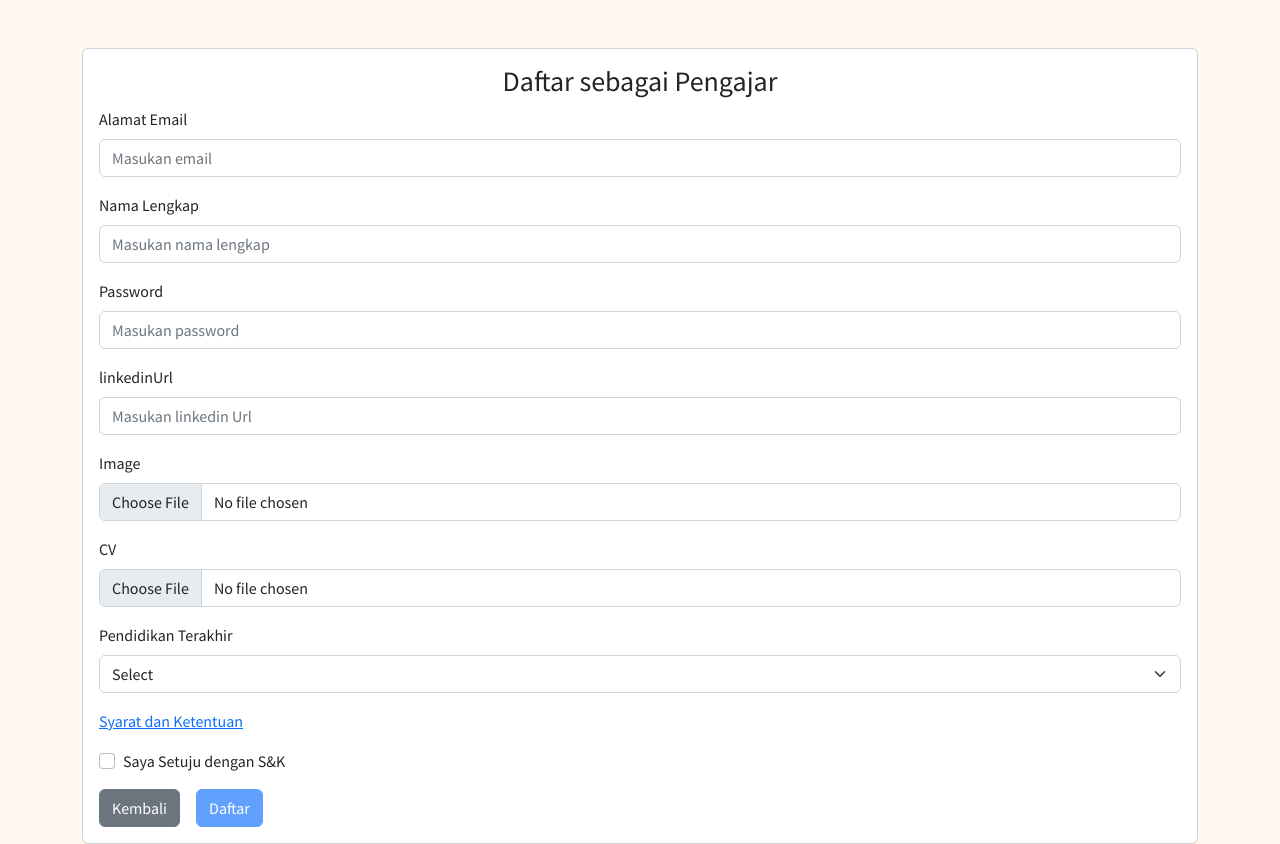
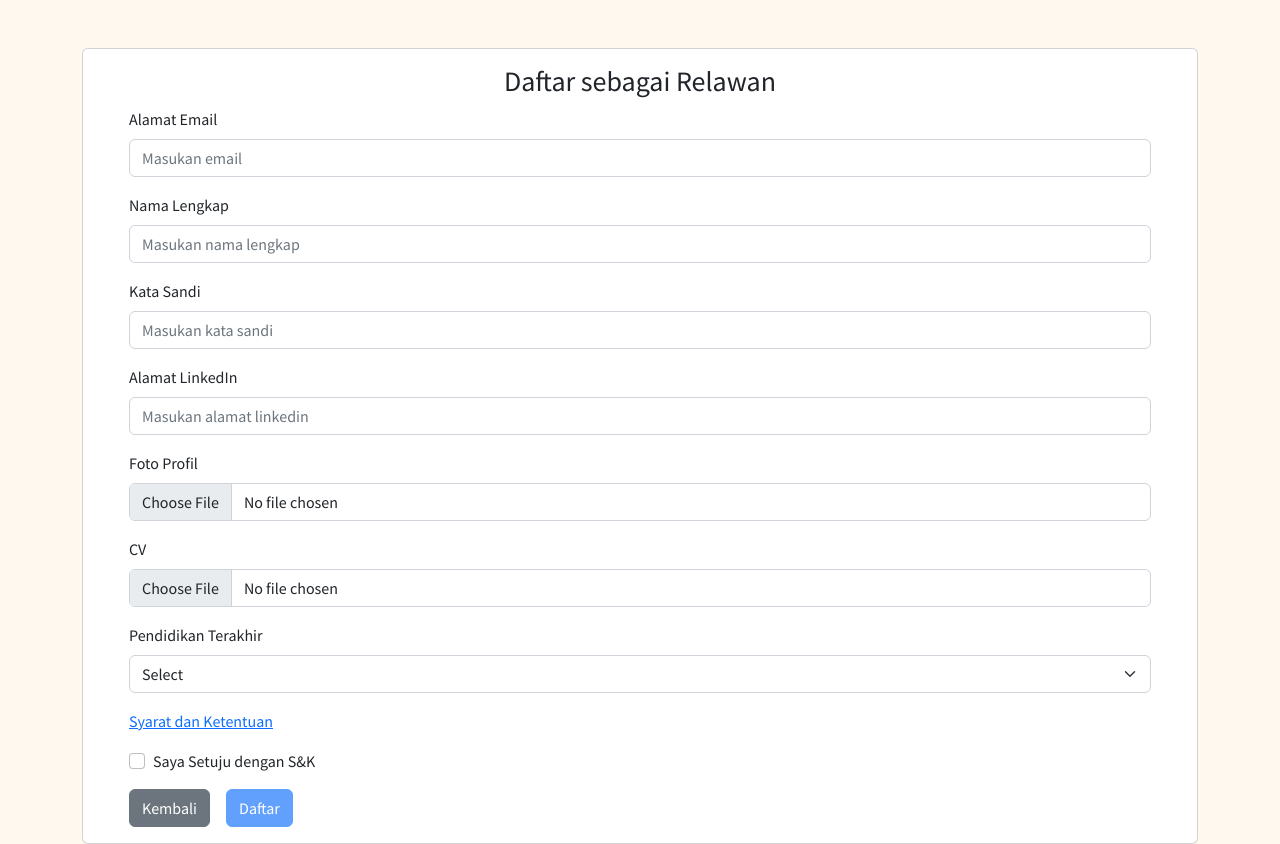
Before and after one commit to RizkyFadhilla/rumah-sandar-client, a React (Create React App) app in the folder rumah-sandar-app/: page /register in a window 1280 px wide. Built offline with nearby package versions, Linux system fonts and the light colour scheme; what agora-rtc-sdk-ng would draw is missing.

Commit message:
add conditional detail

```diff
--- a/rumah-sandar-app/src/components/ContentLandingPage.js
+++ b/rumah-sandar-app/src/components/ContentLandingPage.js
@@ -7,7 +7,7 @@ const ContentLandingPage = () => {
     <>
       <Container className="content-landing mt-5 shadow">
         <Row>
-          <Col className='col-8 mt-5'>
+          <Col className='col-8 mt-5' style={{ paddingLeft: "40px", paddingRight: "10px" }}>
             <h3><b>Selamat Datang di Rumah Sandar</b></h3>
             <h6><em>Tempat belajar untuk adik-adik yang berada di bawah naungan yayasan panti asuhan di seluruh Indonesia.</em></h6>
             <br></br>
@@ -22,7 +22,7 @@ const ContentLandingPage = () => {
               dari situasi mereka.
             </p>
           </Col>
-          <Col className="col-4">
+          <Col className="col-4" style={{ paddingRight: "20px" }}>
             <Image src={Logo} width={"350"} />
           </Col>
         </Row>
--- a/rumah-sandar-app/src/components/HeaderNavbar.js
+++ b/rumah-sandar-app/src/components/HeaderNavbar.js
@@ -180,6 +180,20 @@ const HeaderNavbar = () => {
             )} */}
                 {access_token && (
                 <NavDropdown title={username} id="navbarScrollingDropdown">
+                  {role === "orphan" &&
+                  <NavDropdown.Item
+                  href=""
+                  onClick={() => navigate('/detail-orphan/:id')}
+                >
+                  Profil Orphan
+                </NavDropdown.Item>}
+                  {role === "volunteer" &&
+                  <NavDropdown.Item
+                  href=""
+                  onClick={() => navigate('/detail-volunteer/:id')}
+                >
+                  Profil Relawan
+                </NavDropdown.Item>}
                 <NavDropdown.Item
                   href=""
                   onClick={logoutHandler}
--- /dev/null
+++ b/rumah-sandar-app/src/pages/DetailOrphan.js
@@ -0,0 +1,32 @@
+import { Container, ListGroup, Card } from 'react-bootstrap';
+import { useParams } from 'react-router-dom';
+
+const DetailOrphan = () => {
+  return (
+    <Container className="mt-5 text-center col-3" style={{ height: 500 }}>
+      <h3>Masuk Orphan</h3>
+      {/* <Card style={{ width: '18rem' }} className="shadow">
+        <Card.Header style={{ backgroundColor: '#ffbe76', color: 'white' }}>
+          <b>Detail Pengguna</b>
+        </Card.Header>
+        <Card.Body></Card.Body>
+        <ListGroup className="list-group-flush">
+          <ListGroup.Item>
+            <b>Nama Lengkap: </b>
+          </ListGroup.Item>
+          <ListGroup.Item>
+            <b>Email: </b>
+          </ListGroup.Item>
+          <ListGroup.Item>
+            <b>Pendidikan Terakhir: </b>
+          </ListGroup.Item>
+          <ListGroup.Item>
+            <b>LinkedIn: </b>
+          </ListGroup.Item>
+        </ListGroup>
+      </Card> */}
+    </Container>
+  );
+};
+
+export default DetailOrphan;
--- /dev/null
+++ b/rumah-sandar-app/src/pages/DetailVolunteer.js
@@ -0,0 +1,32 @@
+import { Container, ListGroup, Card } from 'react-bootstrap';
+import { useParams } from 'react-router-dom';
+
+const DetailVolunteer = () => {
+  return (
+    <Container className="mt-5 text-center col-3" style={{ height: 500 }}>
+      <h3>Masuk Volunteer</h3>
+      {/* <Card style={{ width: '18rem' }} className="shadow">
+        <Card.Header style={{ backgroundColor: '#ffbe76', color: 'white' }}>
+          <b>Detail Pengguna</b>
+        </Card.Header>
+        <Card.Body></Card.Body>
+        <ListGroup className="list-group-flush">
+          <ListGroup.Item>
+            <b>Nama Lengkap: </b>
+          </ListGroup.Item>
+          <ListGroup.Item>
+            <b>Email: </b>
+          </ListGroup.Item>
+          <ListGroup.Item>
+            <b>Pendidikan Terakhir: </b>
+          </ListGroup.Item>
+          <ListGroup.Item>
+            <b>LinkedIn: </b>
+          </ListGroup.Item>
+        </ListGroup>
+      </Card> */}
+    </Container>
+  );
+};
+
+export default DetailVolunteer;
--- a/rumah-sandar-app/src/pages/Login.js
+++ b/rumah-sandar-app/src/pages/Login.js
@@ -57,19 +57,19 @@ const Login = () => {
   }
 
   return (
-    <Container className="mt-5">
-      <Card className='shadow'>
+    <Container>
+      <Card className='shadow' style={{ marginTop: "150px", borderRadius: "20px" }}>
         <Card.Body>
-          <h3 className="text-center">Login</h3>
+          <h3 className="text-center">Masuk</h3>
           <Form onSubmit={submitHandler}>
             <Form.Group className="mb-3" controlId="formBasicEmail">
-              <Form.Label>Email address</Form.Label>
-              <Form.Control type="email" placeholder="Enter email" name="email" value={loginForm.email} onChange={changeHandler} />
+              <Form.Label>Alamat Email</Form.Label>
+              <Form.Control type="email" placeholder="Masukan alamat email" name="email" value={loginForm.email} onChange={changeHandler} />
             </Form.Group>
 
             <Form.Group className="mb-3" controlId="formBasicPassword">
-              <Form.Label>Password</Form.Label>
-              <Form.Control type="password" placeholder="Password" name="password" value={loginForm.password} onChange={changeHandler} />
+              <Form.Label>Kata Sandi</Form.Label>
+              <Form.Control type="password" placeholder="Masukan kata sandi" name="password" value={loginForm.password} onChange={changeHandler} />
             </Form.Group>
             <Form.Group className="mb-3" controlId="formBasicCheckbox"></Form.Group>
             <Button className="me-3" variant="secondary" type="submit" onClick={() => navigate('/')}>
--- a/rumah-sandar-app/src/pages/LoginVolunteer.js
+++ b/rumah-sandar-app/src/pages/LoginVolunteer.js
@@ -56,19 +56,19 @@ const LoginVolunteer = () => {
   }
 
   return (
-    <Container className="mt-5">
-      <Card className='shadow'>
+    <Container>
+      <Card className='shadow' style={{ marginTop: "150px", borderRadius: "20px" }}>
         <Card.Body>
-          <h3 className="text-center">Login</h3>
-          <Form onSubmit={submitHandler}>
+          <h3 className="text-center">Masuk</h3>
+          <Form onSubmit={submitHandler} style={{ paddingLeft: "30px", paddingRight: "30px" }}>
             <Form.Group className="mb-3" controlId="formBasicEmail">
-              <Form.Label>Email address</Form.Label>
-              <Form.Control type="email" placeholder="Enter email" name="email" value={loginForm.email} onChange={changeHandler} />
+              <Form.Label>Alamat Email</Form.Label>
+              <Form.Control type="email" placeholder="Masukan alamat email" name="email" value={loginForm.email} onChange={changeHandler} />
             </Form.Group>
 
             <Form.Group className="mb-3" controlId="formBasicPassword">
-              <Form.Label>Password</Form.Label>
-              <Form.Control type="password" placeholder="Password" name="password" value={loginForm.password} onChange={changeHandler} />
+              <Form.Label>Kata Sandi</Form.Label>
+              <Form.Control type="password" placeholder="Masukan kata sandi" name="password" value={loginForm.password} onChange={changeHandler} />
             </Form.Group>
             <Form.Group className="mb-3" controlId="formBasicCheckbox"></Form.Group>
             <Button className="me-3" variant="secondary" type="submit" onClick={() => navigate('/')}>
@@ -77,7 +77,6 @@ const LoginVolunteer = () => {
             <Button variant="primary" type="submit" >
               Submit
             </Button>
-
           </Form>
         </Card.Body>
       </Card>
--- a/rumah-sandar-app/src/pages/OrphansList.js
+++ b/rumah-sandar-app/src/pages/OrphansList.js
@@ -49,7 +49,7 @@ export default function OrphansList() {
   }
   console.log(dataOrphan);
   return (
-    <Container>
+    <Container style={{ height: 500 }}>
       <Table striped bordered hover size="sm" className="text-center mt-5">
         <thead>
           <tr>
--- a/rumah-sandar-app/src/pages/Register.js
+++ b/rumah-sandar-app/src/pages/Register.js
@@ -56,8 +56,8 @@ const Register = () => {
     <Container className="mt-5">
       <Card>
         <Card.Body>
-          <h3 className="text-center">Daftar sebagai Pengajar</h3>
-          <Form onSubmit={handleSubmit}>
+          <h3 className="text-center">Daftar sebagai Relawan</h3>
+          <Form onSubmit={handleSubmit} style={{ paddingLeft: "30px", paddingRight: "30px" }}>
             <Form.Group className="mb-3">
               <Form.Label>Alamat Email</Form.Label>
               <Form.Control
@@ -67,6 +67,7 @@ const Register = () => {
                 name="email"
                 type="email"
                 placeholder="Masukan email"
+                required
               />
             </Form.Group>
 
@@ -82,11 +83,12 @@ const Register = () => {
                 }}
                 name="fullName"
                 placeholder="Masukan nama lengkap"
+                required
               />
             </Form.Group>
 
             <Form.Group className="mb-3">
-              <Form.Label>Password</Form.Label>
+              <Form.Label>Kata Sandi</Form.Label>
               <Form.Control
                 onChange={(e) => {
                   setRegisterForm({
@@ -96,13 +98,14 @@ const Register = () => {
                 }}
                 name="password"
                 type="password"
-                placeholder="Masukan password"
+                placeholder="Masukan kata sandi"
+                required
               />
             </Form.Group>
             <Form.Group className="mb-3">
-              <Form.Label>linkedinUrl</Form.Label>
+              <Form.Label>Alamat LinkedIn</Form.Label>
               <Form.Control
-                type="url"
+                type="text"
                 onChange={(e) => {
                   setRegisterForm({
                     ...registerForm,
@@ -110,18 +113,19 @@ const Register = () => {
                   });
                 }}
                 name="linkedinUrl"
-                placeholder="Masukan linkedin Url"
+                placeholder="Masukan alamat linkedin"
+                required
               />
             </Form.Group>
 
             <Form.Group className="mb-3">
-              <Form.Label>Image</Form.Label>
-              <Form.Control name="imageUrl" type="file" onChange={(e) => setImageUrl(e.target.files[0])} />
+              <Form.Label>Foto Profil</Form.Label>
+              <Form.Control name="imageUrl" type="file" onChange={(e) => setImageUrl(e.target.files[0])} required />
             </Form.Group>
 
             <Form.Group className="mb-3">
               <Form.Label>CV</Form.Label>
-              <Form.Control name="curriculumVitae" type="file" onChange={(e) => setCurriculumVitae(e.target.files[0])} />
+              <Form.Control name="curriculumVitae" type="file" onChange={(e) => setCurriculumVitae(e.target.files[0])} required />
             </Form.Group>
 
             <Form.Group className="mb-3">
@@ -135,7 +139,8 @@ const Register = () => {
                   });
                 }}
                 name="lastEducation"
-                placeholder="Masukan Pendidikan Terakhir"
+                placeholder="Masukan pendidikan terakhir"
+                required
               >
                 <option selected disabled>
                   Select
```
Also changed, not shown: rumah-sandar-app/src/components/CardPanti.js (+6 -2 lines), rumah-sandar-app/src/route/index.js (+10 -0 lines).
